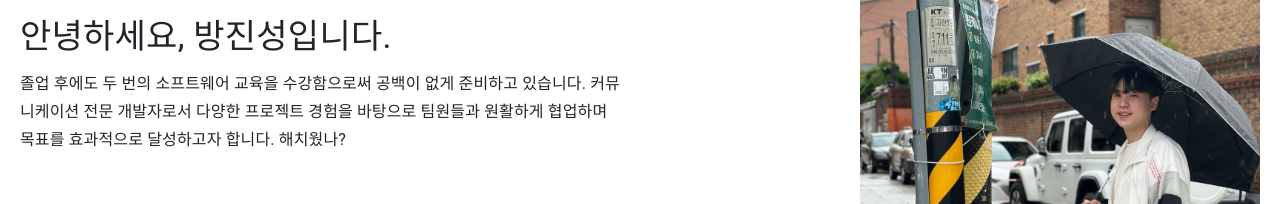
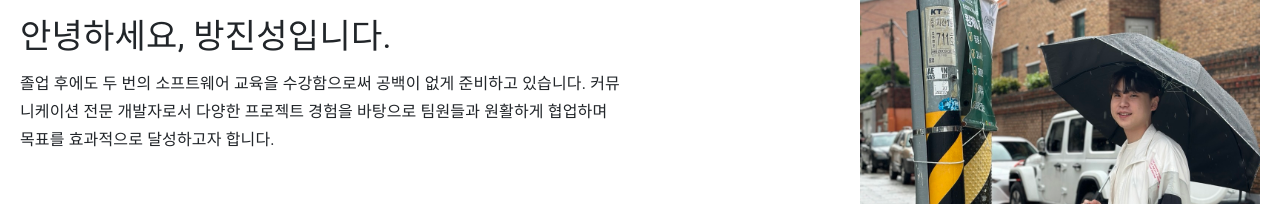
Before and after one commit to wlstjdwkd/My-Developer-Portfolio, a React (Create React App) app: page / in a window 1280 px wide. Shown: the part 266-470 px from the top of the page. Built offline with nearby package versions, Linux system fonts and the light colour scheme.

Commit message:
수상내역 update

```diff
--- a/src/components/About/Certifications.js
+++ b/src/components/About/Certifications.js
@@ -174,9 +174,9 @@ function Certifications() {
                                 개발하였습니다.
                               </span>
                               <br />
-                              <span>백엔드(인사 관리, 급여 관리),</span>
+                              <span>백엔드(인사 관리, 급여 관리),프론트엔드(급여 관리),</span>
                               <br />
-                              <span>프론트엔드(급여 관리)를 맡았습니다.</span>
+                              <span>백엔드와 프론트엔드 간의 데이터 통신과 연동 부분을 맡았습니다.</span>
                             </>
                           }
                         />
--- a/src/components/Home.js
+++ b/src/components/Home.js
@@ -26,7 +26,7 @@ function Home() {
         <Typography variant="subtitle1">
           졸업 후에도 두 번의 소프트웨어 교육을 수강함으로써 공백이 없게 준비하고 있습니다.
           커뮤니케이션 전문 개발자로서 다양한 프로젝트 경험을 바탕으로 팀원들과
-          원활하게 협업하며 목표를 효과적으로 달성하고자 합니다. 해치웠나?
+          원활하게 협업하며 목표를 효과적으로 달성하고자 합니다.
         </Typography>
       </Grid>
       <Grid item xs={12} md={6} container justifyContent="flex-end">
```
